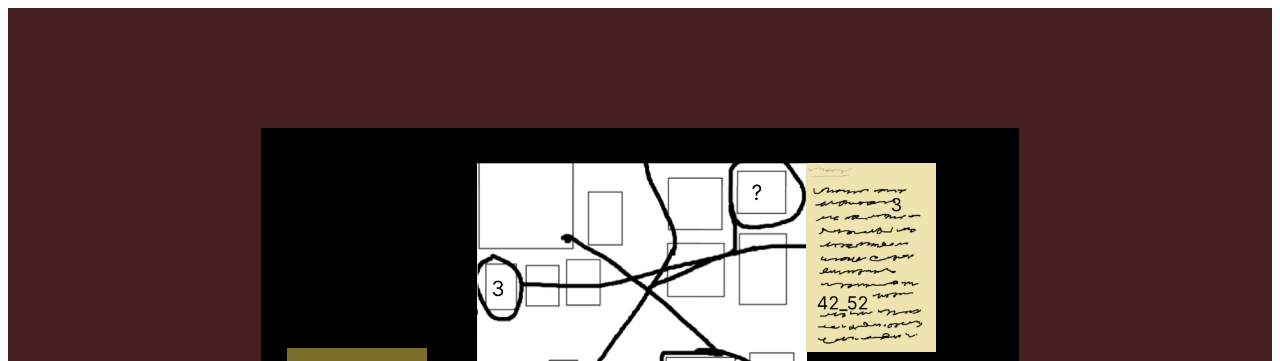
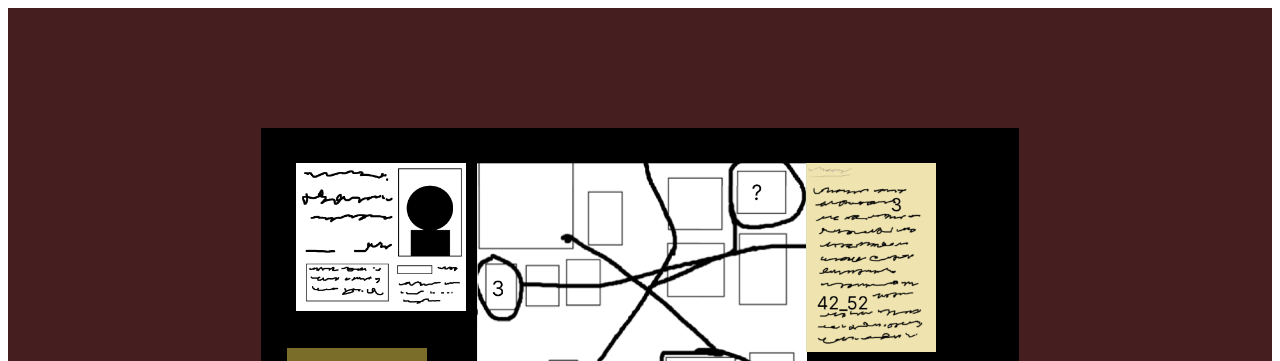
Before and after one commit to daris123456/oppdrag3, a plain HTML site: page ihtml_Finn_kode.html in a window 1280 px wide. Shown: the top 361 px of the page. Drawn offline with Linux system fonts and the light colour scheme.

Commit message:
endret av å legge bildene i netsiden

```diff
--- a/ihtml_Finn_kode.html
+++ b/ihtml_Finn_kode.html
@@ -13,7 +13,7 @@
         <div id="Tavle_fk"><!--tavle-->
 
             <div id="avis_fk"> <!--Avisen som ligger elt øverst i venstre gjørne-->
-                <img src="_undersøker_politianmeldt.png" width="170px" alt="">
+                <img src="Picture/tegning_undersøker_politianmeldt.png" width="170px" alt="">
             </div>
             <div id="kode_fk"> <h1>52_42</h1></div> <!--dette er boksen som ligger imder avisen-->
             <div id="kart_fk"> <!--dette er for kartet-->
```
